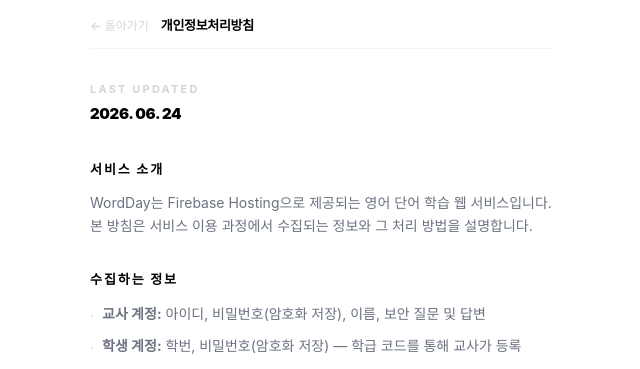
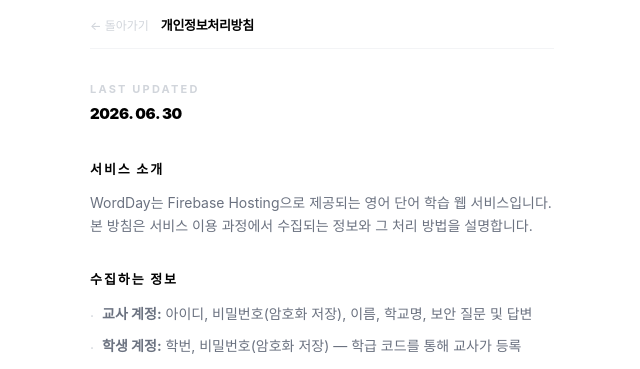
Before and after one commit to kimjjyun/wordday-fire, a React (Vite) app in the folder frontend/: page /privacy in a window 1280 px wide. Shown: the top 369 px of the page, without its empty margins (318-958 px from the left). Built offline with nearby package versions, Linux system fonts and the light colour scheme.

Commit message:
feat: 교사 가입에 학교명 추가

```diff
--- a/frontend/src/api/auth.js
+++ b/frontend/src/api/auth.js
@@ -11,9 +11,10 @@ async function freshAnonymousUser() {
   return (await signInAnonymously(auth)).user;
 }
 
-export async function teacherRegister({ email: username, password, name, securityQuestion, securityAnswer }) {
+export async function teacherRegister({ email: username, password, name, schoolName, securityQuestion, securityAnswer }) {
   try {
     if (clean(password).length < 4) throw new Error('비밀번호는 4자 이상 입력해주세요.');
+    if (!clean(schoolName)) throw new Error('학교명을 입력해주세요.');
     const user = await freshAnonymousUser();
     const key = await teacherKey(username);
     const loginRef = doc(db, 'teacherLogins', key);
@@ -25,7 +26,7 @@ export async function teacherRegister({ email: username, password, name, securit
     };
     await setDoc(loginRef, data);
     await setDoc(doc(db, 'teacherSessions', user.uid), { loginKey: key, teacherId: key, createdAt: new Date().toISOString() });
-    const teacher = { id: key, username: data.username, name: clean(name), role: 'teacher', securityQuestion: data.securityQuestion, createdAt: data.createdAt };
+    const teacher = { id: key, username: data.username, name: clean(name), schoolName: clean(schoolName), role: 'teacher', securityQuestion: data.securityQuestion, createdAt: data.createdAt };
     await setDoc(doc(db, 'teachers', key), teacher);
     await setDoc(doc(db, 'teacherQuestions', key), { securityQuestion: data.securityQuestion });
     return response({ token: user.uid, teacher });
--- a/frontend/src/pages/LoginPage.jsx
+++ b/frontend/src/pages/LoginPage.jsx
@@ -12,7 +12,7 @@ const TABS = [
 
 export default function LoginPage() {
   const [tab, setTab] = useState('student');
-  const [form, setForm] = useState({ email: '', password: '', name: '', studentCode: '', classCode: '', securityQuestion: SECURITY_QUESTIONS[0], securityAnswer: '' });
+  const [form, setForm] = useState({ email: '', password: '', name: '', schoolName: '', studentCode: '', classCode: '', securityQuestion: SECURITY_QUESTIONS[0], securityAnswer: '' });
   const [showForgot, setShowForgot] = useState(false);
   const [forgotEmail, setForgotEmail] = useState('');
   const [forgotQuestion, setForgotQuestion] = useState('');
@@ -38,7 +38,7 @@ export default function LoginPage() {
         login(result.data.token, { ...result.data.teacher, role: 'teacher' });
         navigate('/teacher');
       } else {
-        const result = await teacherRegister({ email: form.email, password: form.password, name: form.name, securityQuestion: form.securityQuestion, securityAnswer: form.securityAnswer });
+        const result = await teacherRegister({ email: form.email, password: form.password, name: form.name, schoolName: form.schoolName, securityQuestion: form.securityQuestion, securityAnswer: form.securityAnswer });
         login(result.data.token, { ...result.data.teacher, role: 'teacher' });
         navigate('/teacher');
       }
@@ -96,6 +96,7 @@ export default function LoginPage() {
       ) : (
         <form onSubmit={submit} className="flex-1 space-y-3">
           {tab === 'register' && <input className={inputCls} placeholder="교사 이름" value={form.name} onChange={set('name')} required />}
+          {tab === 'register' && <input className={inputCls} placeholder="학교명" value={form.schoolName} onChange={set('schoolName')} required />}
           {(tab === 'teacher' || tab === 'register') && <input className={inputCls} placeholder="교사 아이디" value={form.email} onChange={set('email')} required />}
           {tab === 'student' && <>
             <input className={inputCls} placeholder="학급 코드" value={form.classCode} onChange={set('classCode')} required />
--- a/frontend/src/pages/PrivacyPage.jsx
+++ b/frontend/src/pages/PrivacyPage.jsx
@@ -14,7 +14,7 @@ export default function PrivacyPage() {
 
         <div>
           <p className="text-[11px] font-bold uppercase tracking-[0.2em] text-gray-300 mb-1">Last updated</p>
-          <p className="text-[15px] font-black text-black tracking-tight">2026. 06. 24</p>
+          <p className="text-[15px] font-black text-black tracking-tight">2026. 06. 30</p>
         </div>
 
         <Section title="서비스 소개">
@@ -24,7 +24,7 @@ export default function PrivacyPage() {
 
         <Section title="수집하는 정보">
           <ul className="space-y-2 list-none">
-            <Li><b>교사 계정:</b> 아이디, 비밀번호(암호화 저장), 이름, 보안 질문 및 답변</Li>
+            <Li><b>교사 계정:</b> 아이디, 비밀번호(암호화 저장), 이름, 학교명, 보안 질문 및 답변</Li>
             <Li><b>학생 계정:</b> 학번, 비밀번호(암호화 저장) — 학급 코드를 통해 교사가 등록</Li>
             <Li><b>학습 데이터:</b> 퀴즈 점수, 테스트 결과</Li>
             <Li><b>방문 기록:</b> 솔로 모드 익명 방문 횟수 (개인 식별 불가)</Li>
--- a/frontend/src/pages/teacher/TeacherDashboard.jsx
+++ b/frontend/src/pages/teacher/TeacherDashboard.jsx
@@ -30,6 +30,7 @@ export default function TeacherDashboard() {
           <div>
             <p className="text-[11px] font-bold uppercase tracking-[0.2em] text-gray-300 mb-1">Teacher</p>
             <h1 className="text-4xl font-black tracking-tighter">내 학급</h1>
+            {user?.schoolName && <p className="text-[13px] text-gray-400 font-medium mt-1">{user.schoolName}</p>}
           </div>
           <button
             onClick={() => navigate('/teacher/settings')}
```
